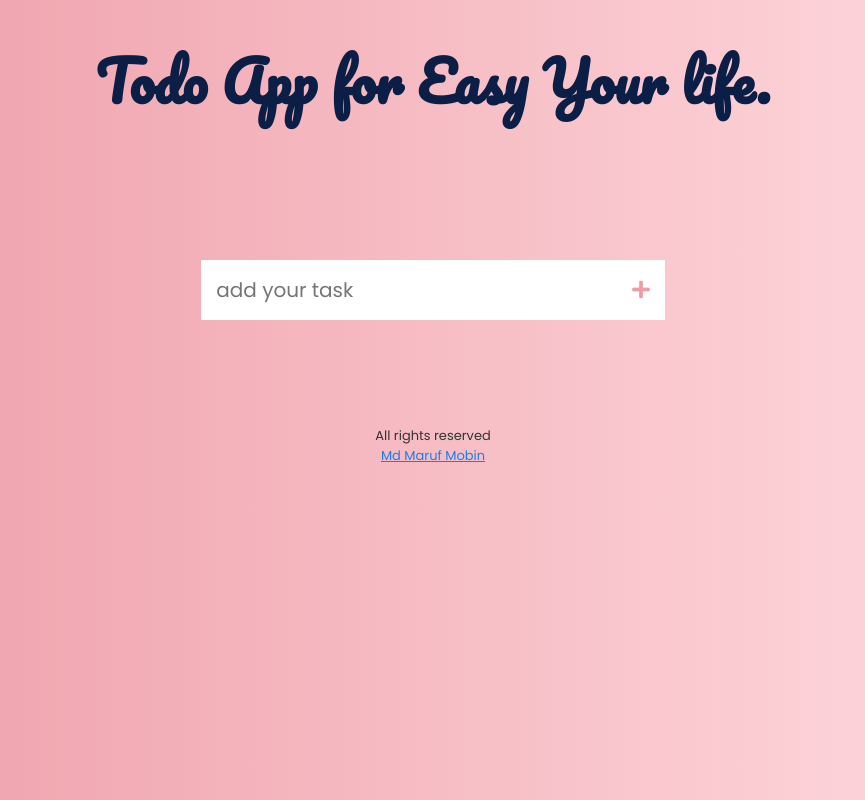
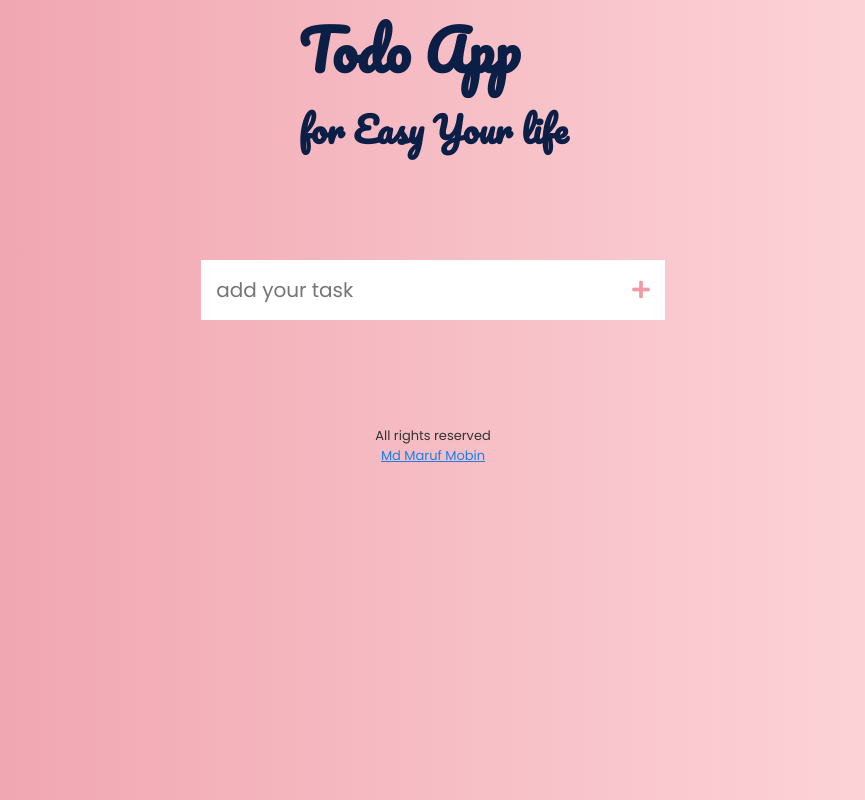
Before and after one commit to MarufMobin/todoApp, a plain HTML site: page index.html in a window 1280 px wide. Shown: the whole page, without its empty margins (207-1072 px from the left). Drawn offline with Linux system fonts and the light colour scheme.

Commit message:
Users useable code Properly Done

```diff
--- a/css/style.css
+++ b/css/style.css
@@ -20,6 +20,11 @@ h1 {
     font-size: 55px;
     color: #0b1e46;
 }
+h2{
+    font-family: "Pacifico", cursive;
+    font-size: 35px;
+    color: #0b1e46;
+}
 
 header,
 form {
@@ -27,6 +32,7 @@ form {
     display: flex;
     justify-content: center;
     align-items: center;
+    overflow: hidden;
 }
 
 form input,
--- a/index.html
+++ b/index.html
@@ -10,7 +10,14 @@
 </head>
 <body>
     <header>
-        <h1>Todo App for Easy Your life.</h1>
+        <div class="container">
+            <div class="row">
+                <div class="col-md-12 col-xl-12 sm-12 col-12">
+                    <h1>Todo App</h1>
+                    <h2>for Easy Your life</h2>
+                </div>
+            </div>
+        </div>
     </header>
 
     <div class="todo-container">
```
